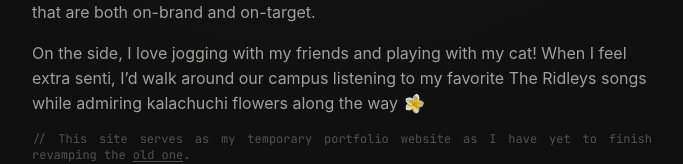
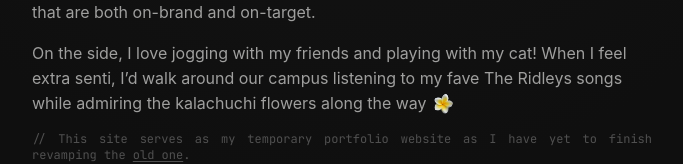
Before and after one commit to ark1tech/Portfolio, a Next.js app: page / in a window 1280 px wide. Shown: the part 365-529 px from the top of the page, without its empty margins (298-981 px from the left). Built offline with nearby package versions, Linux system fonts and the light colour scheme; a web font is replaced by a local one.

Commit message:
Fix: Change hero section copy

```diff
--- a/src/app/_hero.jsx
+++ b/src/app/_hero.jsx
@@ -45,11 +45,11 @@ export default function Hero() {
               className="text-inherit hover:text-white transition-all cursor-help"
               href="https://open.spotify.com/album/4prgRUxaRi1OHVtCMrCbK2?si=yPVFGef3QBW2RlYfnvwgkA"
               target="_blank">
-              my favorite The Ridleys songs
+              my fave The Ridleys songs
             </a>{" "}
             while admiring{" "}
             <span className="kalachuchi cursor-grabbing">
-              kalachuchi flowers along the way
+              the kalachuchi flowers along the way
             </span>{" "}
             <Image
               className="w-[20px] h-[20px] inline mx-[0.1rem] rotate-45 chuchi"
```
